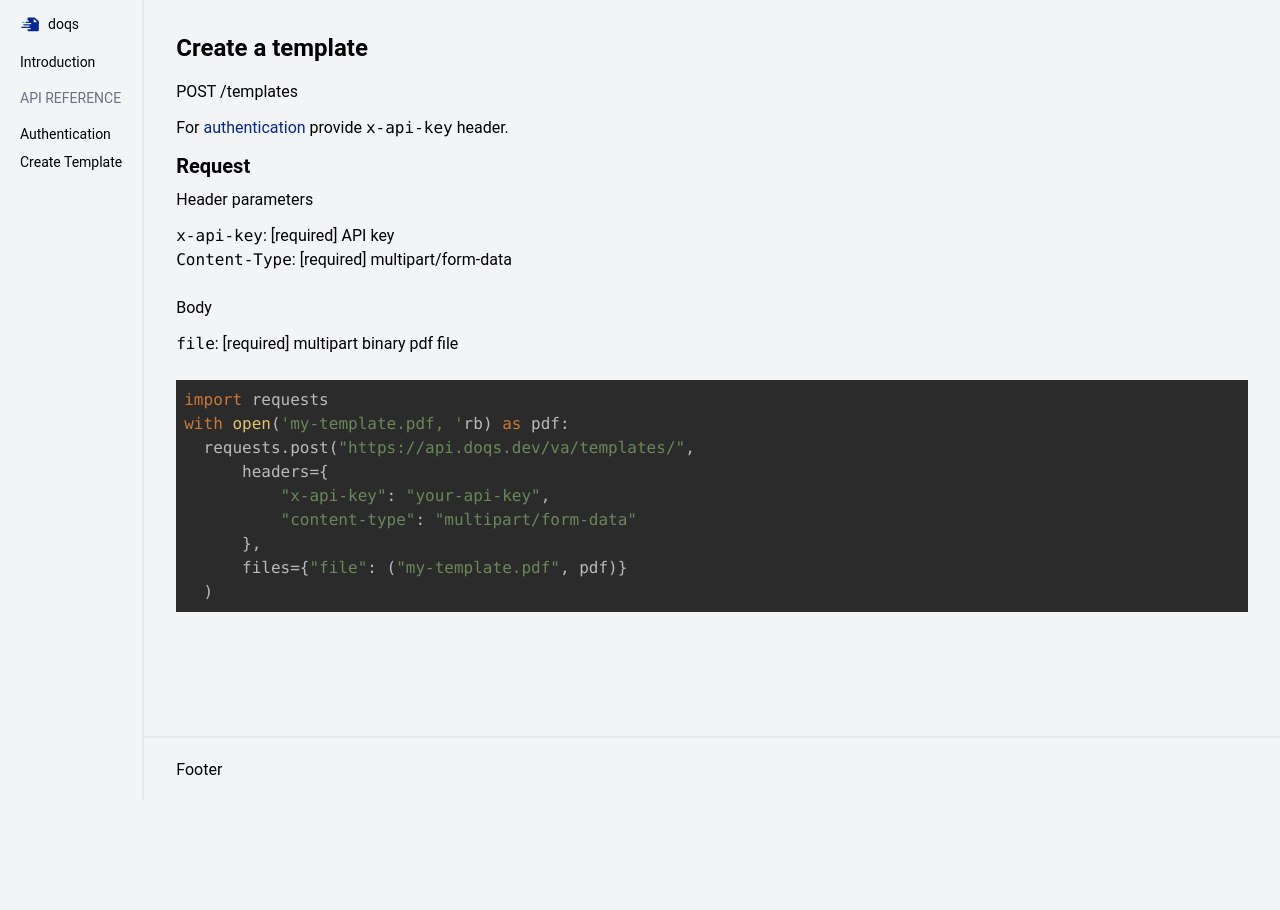
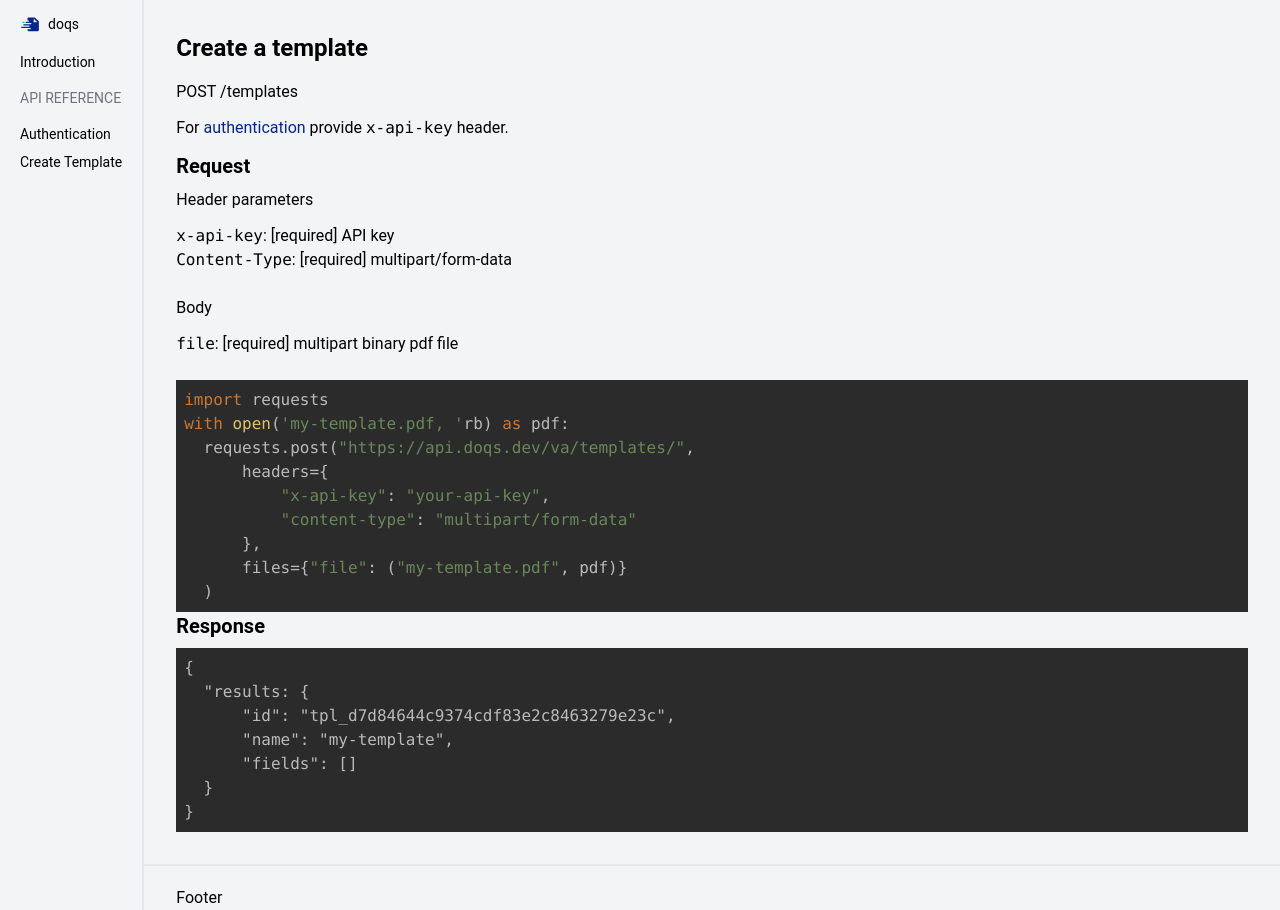
Before and after one commit to doqs-dev/docs, a Next.js app: page /api-reference/create-template in a window 1280 px wide. Before the commit the page ends 800 px from the top, so only its background shows below. Built offline with nearby package versions, Linux system fonts and the light colour scheme.

Commit message:
feat:  response

```diff
--- a/pages/api-reference/create-template.mdx
+++ b/pages/api-reference/create-template.mdx
@@ -30,3 +30,15 @@ with open('my-template.pdf, 'rb) as pdf:
     )
 `}
 </SimpleCodeHighlighter>
+
+## Response
+<SimpleCodeHighlighter language="json">
+    {`{
+    "results: {
+        "id": "tpl_d7d84644c9374cdf83e2c8463279e23c",
+        "name": "my-template",
+        "fields": []
+    }
+}
+`}
+</SimpleCodeHighlighter>
```
